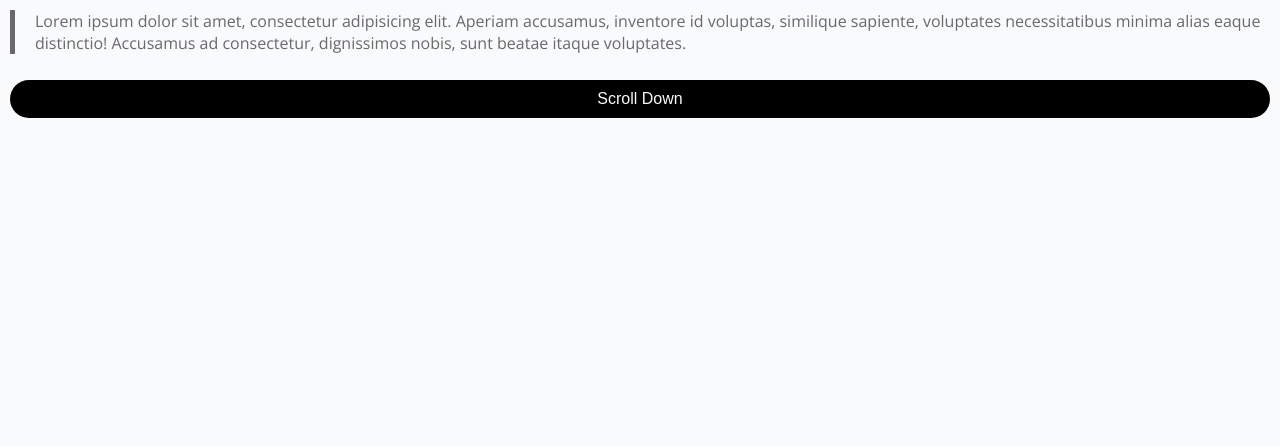
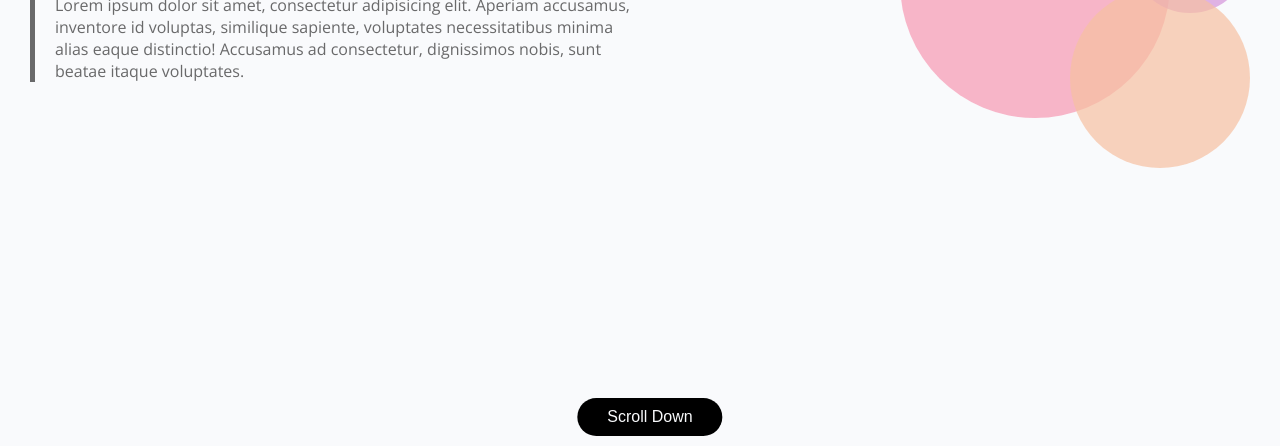
Before and after one commit to spencerkw/html-css-lab1, a plain HTML site: page index.html in a window 1280 px wide. Shown: the part 354-800 px from the top of the page. Drawn offline with nearby package versions, Linux system fonts and the light colour scheme.

Commit message:
Finished desktop style with media query

```diff
--- a/styles/styles-responsive.css
+++ b/styles/styles-responsive.css
@@ -65,5 +65,94 @@ main {
 
 /*footer styling*/
 footer {
-  margin: 10px;
+  margin: 0 10px;
 }
+
+@media only screen and (min-width: 768px) {
+  /*re-flexing containers*/
+  .flex-container {
+    flex-direction: row;
+    justify-content: space-between;
+  }
+
+  /*button adjustments*/
+  button {
+    padding: 10px 30px;
+  }
+
+  /*header styling*/
+  header {
+    margin: 30px;
+  }
+
+  .site-title {
+    flex: 1;
+  }
+
+  a {
+    margin: 10px;
+  }
+
+  /*main styling*/
+  main {
+    align-items: center;
+    margin: 30px;
+  }
+
+  .text-section {
+    max-width: 50%;
+  }
+
+  .circle-section {
+    display: block; /*to unhide it*/
+    position: relative;
+    height: 500px;
+    width: 500px;
+  }
+
+  .circle {
+    border-radius: 50%;
+    position: absolute;
+  }
+
+  .biggest-circle {
+    background-color: rgba(247, 136, 167, 0.6);
+    width: 270px;
+    height: 270px;
+
+    top: 100px;
+    right: 80px;
+  }
+
+  .middle-circle {
+    background-color: rgba(247, 193, 162, 0.7);
+    width: 180px;
+    height: 180px;
+
+    bottom: 80px;
+    right: 0;
+  }
+
+  .smallest-circle {
+    background-color: rgba(207, 130, 213, 0.6);
+    width: 120px;
+    height: 120px;
+
+    top: 145px;
+    right: 0;
+  }
+
+  /*footer styling*/
+  footer {
+    position: relative;
+    justify-content: center;
+  }
+
+  .scroll-button {
+    margin: 10px;
+    position: fixed;
+    bottom: 0;
+    left: 50%;
+    transform: translateX(-50%);
+  }
+}
```
